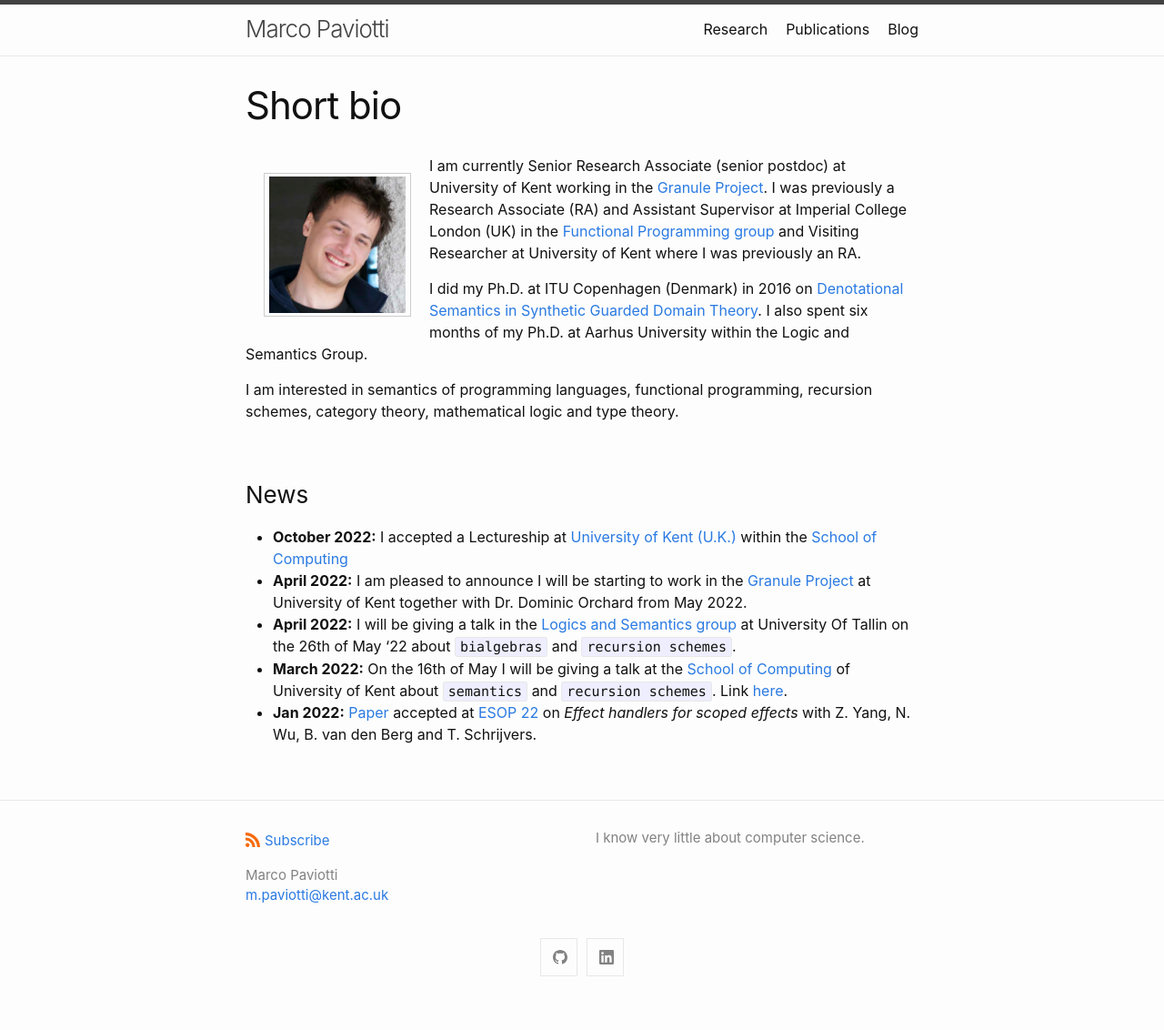
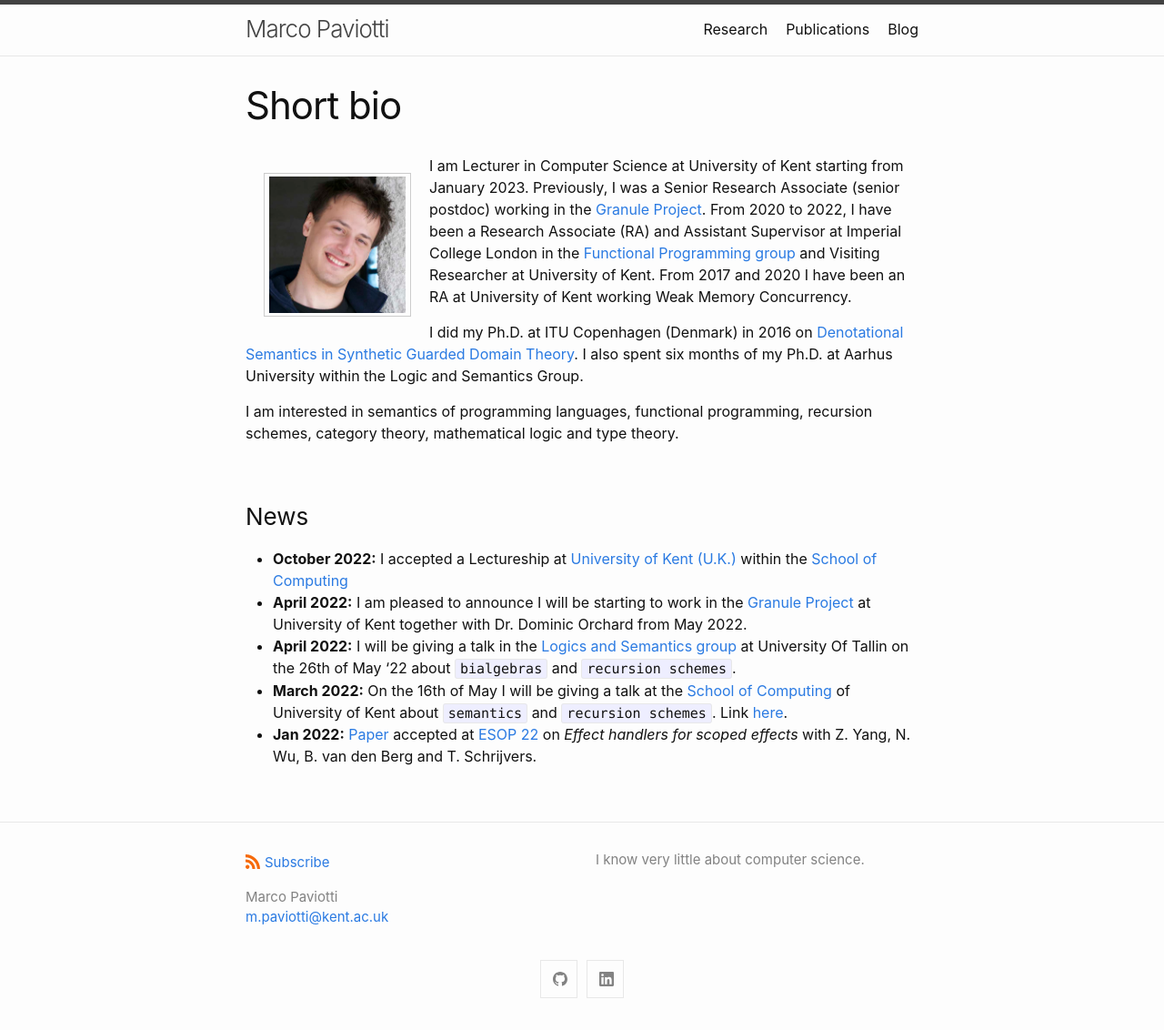
Before and after one commit to mpaviotti/mpaviotti.github.com, a Jekyll site: the page built from index.markdown, in a window 1280 px wide. Shown: the whole page at 91% size. Built offline with Jekyll 4.4.1, drawn with Linux system fonts in a browser that asks for light colours; before the commit the page ends 1108 px from its top, so only the background shows below that.

Commit message:
News lecturship

```diff
--- a/index.markdown
+++ b/index.markdown
@@ -5,7 +5,15 @@ layout: page
 title: Short bio
 ---
 
-<img src="/assets/images/now.jpg" alt="Smiley face" style="float:left;width:150px;height:150px;padding:3px 5px;border:1.5px solid #ccc;margin:20px;"> I am currently Senior Research Associate (senior postdoc) at University of Kent working in the [Granule Project](https://granule-project.github.io). I was previously a Research Associate (RA) and Assistant Supervisor at Imperial College London (UK) in the [Functional Programming group](https://fp.doc.ic.ac.uk) and Visiting Researcher at University of Kent where I was previously an RA.
+<img src="/assets/images/now.jpg" alt="Smiley face"
+style="float:left;width:150px;height:150px;padding:3px 5px;border:1.5px solid
+#ccc;margin:20px;"> I am Lecturer in Computer Science at University of Kent
+starting from January 2023. Previously, I was a Senior Research Associate
+(senior postdoc) working in the [Granule
+Project](https://granule-project.github.io). From 2020 to 2022, I have been a Research Associate (RA) and Assistant Supervisor at Imperial College London in the
+[Functional Programming group](https://fp.doc.ic.ac.uk) and Visiting Researcher
+at University of Kent. From 2017 and 2020 I have been an RA at University of
+Kent working Weak Memory Concurrency.
 
 I did my Ph.D. at ITU Copenhagen (Denmark) in 2016 on [Denotational Semantics in Synthetic Guarded Domain Theory](/assets/papers/paviotti-phdthesis.pdf). I also spent six months of my Ph.D. at Aarhus University within the Logic and Semantics Group.
 
```
